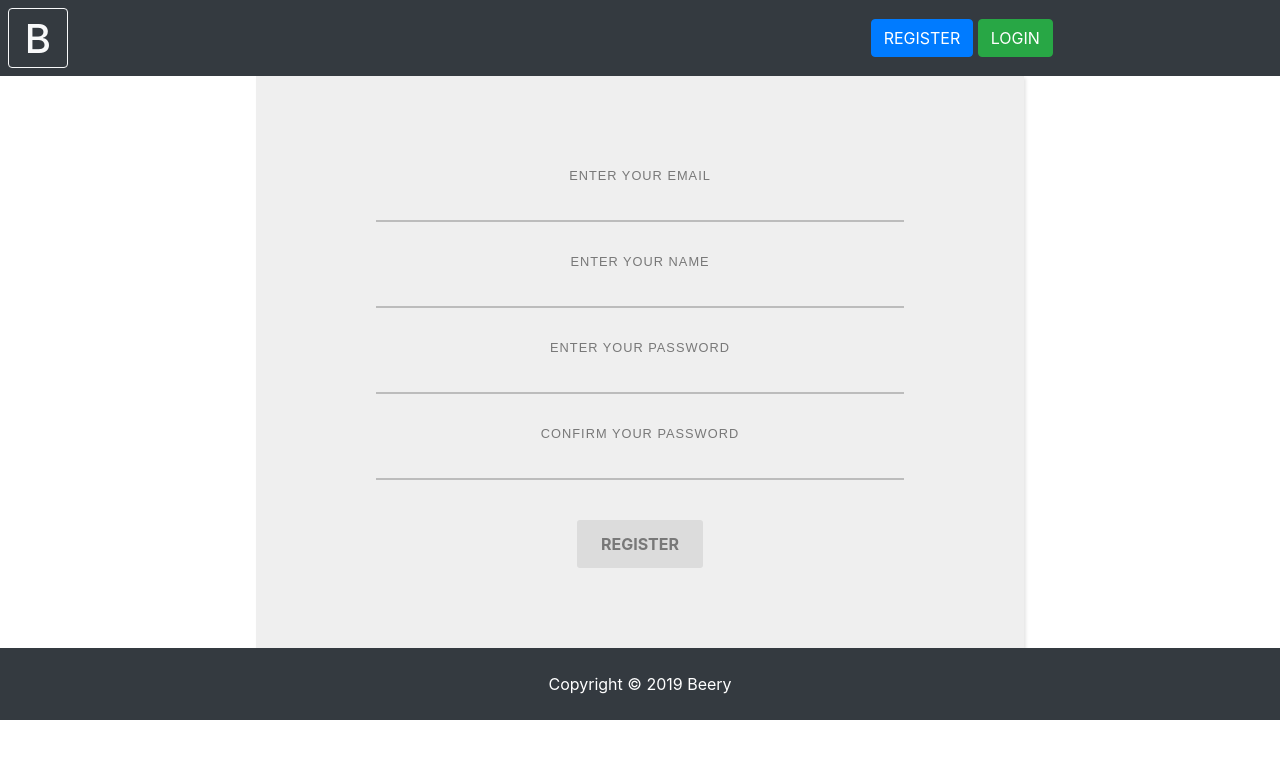
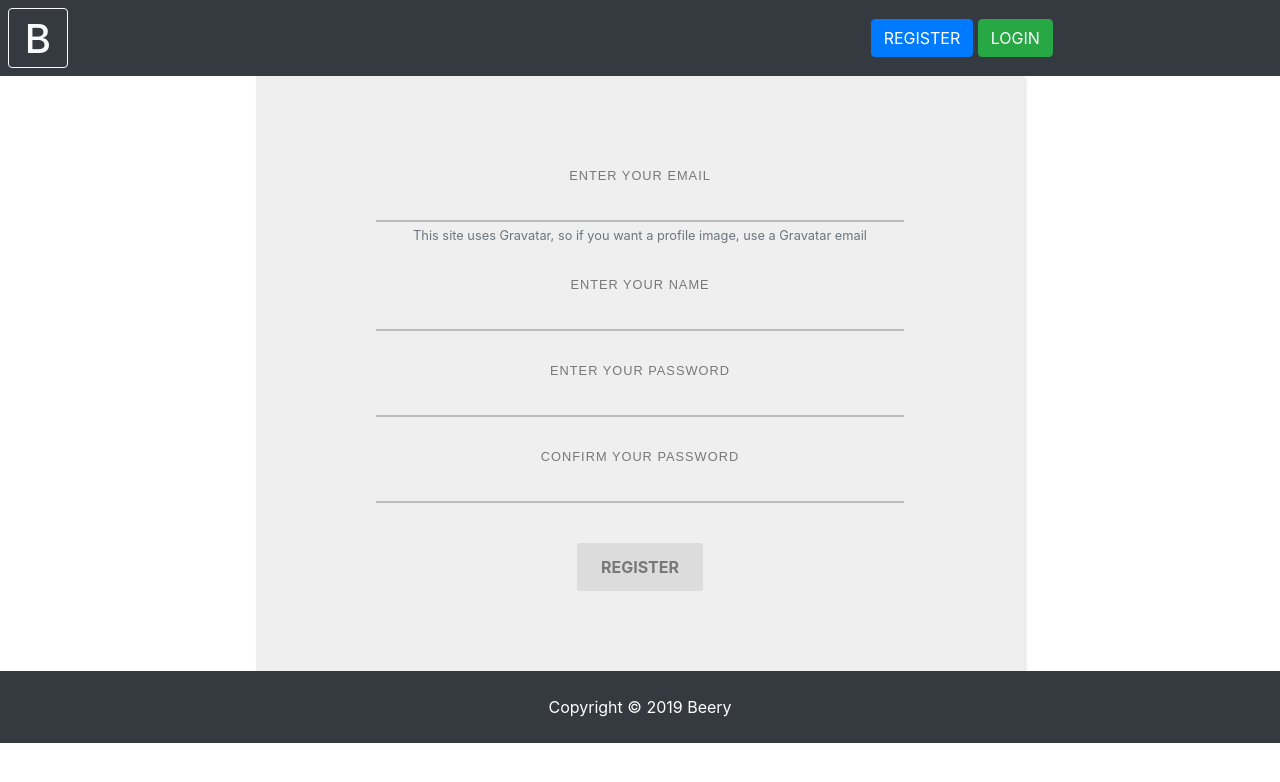
Before and after one commit to duedeu36/beery, a React (Create React App) app in the folder client/: page /register in a window 1280 px wide. Shown: the top 782 px of the page. Built offline with nearby package versions, Linux system fonts and the light colour scheme.

Commit message:
fronend: added TextFieldGroup to register comp

```diff
--- a/client/src/components/auth/Login.js
+++ b/client/src/components/auth/Login.js
@@ -65,6 +65,7 @@ class Login extends Component {
             defaultValue={this.state.email}
             onChange={this.onChange}
             error={errors.email}
+            line="line"
           />
           <TextFieldGroup
             title="PASSWORD"
@@ -73,6 +74,7 @@ class Login extends Component {
             defaultValue={this.state.password}
             onChange={this.onChange}
             error={errors.password}
+            line="line"
           />
           <button type="submit">login</button>
         </form>
--- a/client/src/components/auth/Register.js
+++ b/client/src/components/auth/Register.js
@@ -4,6 +4,7 @@ import { withRouter } from "react-router-dom";
 import classnames from "classnames";
 import { connect } from "react-redux";
 import { registerUser } from "../../actions/authActions";
+import TextFieldGroup from "../common/TextFieldGroup";
 
 class Register extends Component {
   constructor() {
@@ -71,84 +72,49 @@ class Register extends Component {
       <div>
         <form onSubmit={this.onSubmit}>
           <label>
-            <p ref="animation" className="label-txt">
-              ENTER YOUR EMAIL
-            </p>
-            <input
-              type="text"
-              className={classnames("input", {
-                "form-control is-invalid": errors.email
-              })}
+            <TextFieldGroup
+              title="EMAIL"
+              type="email"
+              name="email"
               defaultValue={this.state.email}
               onChange={this.onChange}
-              name="email"
+              error={errors.email}
+              line="line"
+              info="This site uses Gravatar, so if you want a profile image, use a Gravatar email"
             />
-            <div className="line-box">
-              <div className="line" />
-            </div>
-            {errors.email && (
-              <div className="invalid-feedback">{errors.email}</div>
-            )}
           </label>
           <label>
-            <p ref="animation" className="label-txt">
-              ENTER YOUR NAME
-            </p>
-            <input
-              type="text"
-              className={classnames("input", {
-                "form-control is-invalid": errors.name
-              })}
+            <TextFieldGroup
+              title="NAME"
+              type="name"
+              name="name"
               defaultValue={this.state.name}
               onChange={this.onChange}
-              name="name"
+              error={errors.name}
+              line="line"
             />
-            <div className="line-box">
-              <div className="line" />
-            </div>
-            {errors.name && (
-              <div className="invalid-feedback">{errors.name}</div>
-            )}
           </label>
           <label>
-            <p ref="animation" className="label-txt">
-              ENTER YOUR PASSWORD
-            </p>
-            <input
+            <TextFieldGroup
+              title="PASSWORD"
               type="password"
-              className={classnames("input", {
-                "form-control is-invalid": errors.password
-              })}
+              name="password"
               defaultValue={this.state.password}
               onChange={this.onChange}
-              name="password"
+              error={errors.password}
+              line="line"
             />
-            <div className="line-box">
-              <div className="line" />
-            </div>
-            {errors.password && (
-              <div className="invalid-feedback">{errors.password}</div>
-            )}
           </label>
           <label>
-            <p ref="animation" className="label-txt">
-              CONFIRM YOUR PASSWORD
-            </p>
-            <input
+            <TextFieldGroup
+              title2="PASSWORD"
               type="password"
-              className={classnames("input", {
-                "form-control is-invalid": errors.password2
-              })}
+              name="password2"
               defaultValue={this.state.password2}
               onChange={this.onChange}
-              name="password2"
+              error={errors.password2}
+              line="line"
             />
-            <div className="line-box">
-              <div className="line" />
-            </div>
-            {errors.password2 && (
-              <div className="invalid-feedback">{errors.password2}</div>
-            )}
           </label>
           <button type="submit">register</button>
         </form>
--- a/client/src/components/common/TextFieldGroup.js
+++ b/client/src/components/common/TextFieldGroup.js
@@ -13,13 +13,15 @@ const TextFieldGroup = ({
   type,
   onChange,
   disabled,
-  className,
-  title
+  title,
+  title2,
+  line
 }) => {
   return (
     <div>
       <label>
         {title && <p className="label-txt">ENTER YOUR {title}</p>}
+        {title2 && <p className="label-txt">CONFIRM YOUR {title2}</p>}
         <input
           type={type}
           name={name}
@@ -30,11 +32,13 @@ const TextFieldGroup = ({
             "form-control is-invalid": error
           })}
         />
-        <div className="line-box">
-          <div className="line" />
-        </div>
-        {/* {info && <small className="form-text text-muted">{info}</small>} */}
+        {line && (
+          <div className="line-box">
+            <div className="line" />
+          </div>
+        )}
         {error && <div className="invalid-feedback">{error}</div>}
+        {info && <small className="form-text text-muted">{info}</small>}
       </label>
     </div>
   );
@@ -49,7 +53,9 @@ TextFieldGroup.propTypes = {
   type: PropTypes.string.isRequired,
   onChange: PropTypes.string.isRequired,
   disabled: PropTypes.string,
-  title: PropTypes.string
+  title: PropTypes.string,
+  title2: PropTypes.string,
+  line: PropTypes.string
 };
 
 TextFieldGroup.defaultProps = {
```
